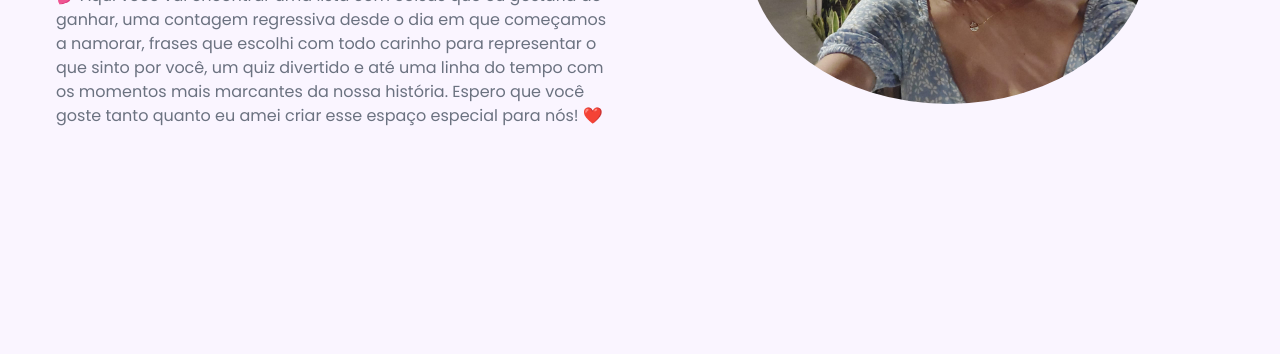
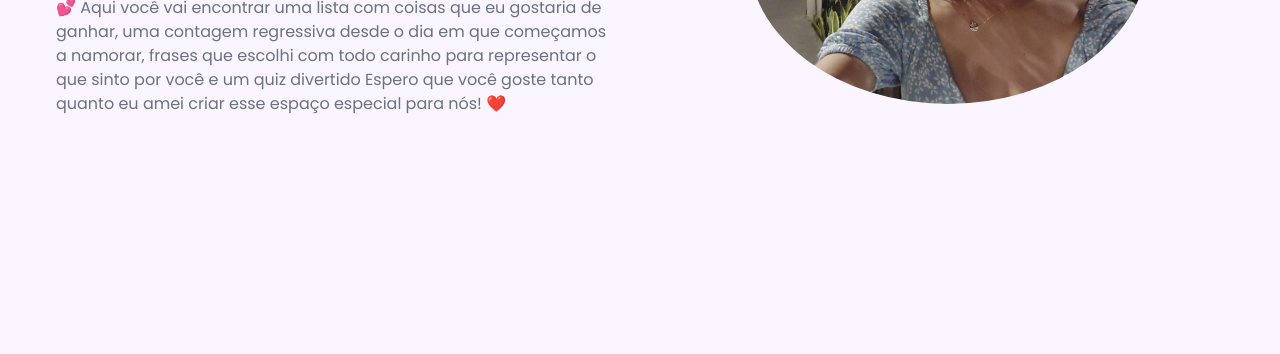
Before and after one commit to anamelcarolina/Site-CarolG, a plain HTML site: page index.html in a window 1280 px wide. Shown: the part 446-800 px from the top of the page. Drawn offline with nearby package versions, Linux system fonts and the light colour scheme.

Commit message:
Update index.html

```diff
--- a/index.html
+++ b/index.html
@@ -38,8 +38,7 @@
           <p class="description">
             💕 Aqui você vai encontrar uma lista com coisas que eu gostaria de ganhar,
             uma contagem regressiva desde o dia em que começamos a namorar, frases que
-            escolhi com todo carinho para representar o que sinto por você, um quiz divertido
-            e até uma linha do tempo com os momentos mais marcantes da nossa história.
+            escolhi com todo carinho para representar o que sinto por você e um quiz divertido
             Espero que você goste tanto quanto eu amei criar esse espaço especial para nós! ❤️
           </p>
         </div>
```
